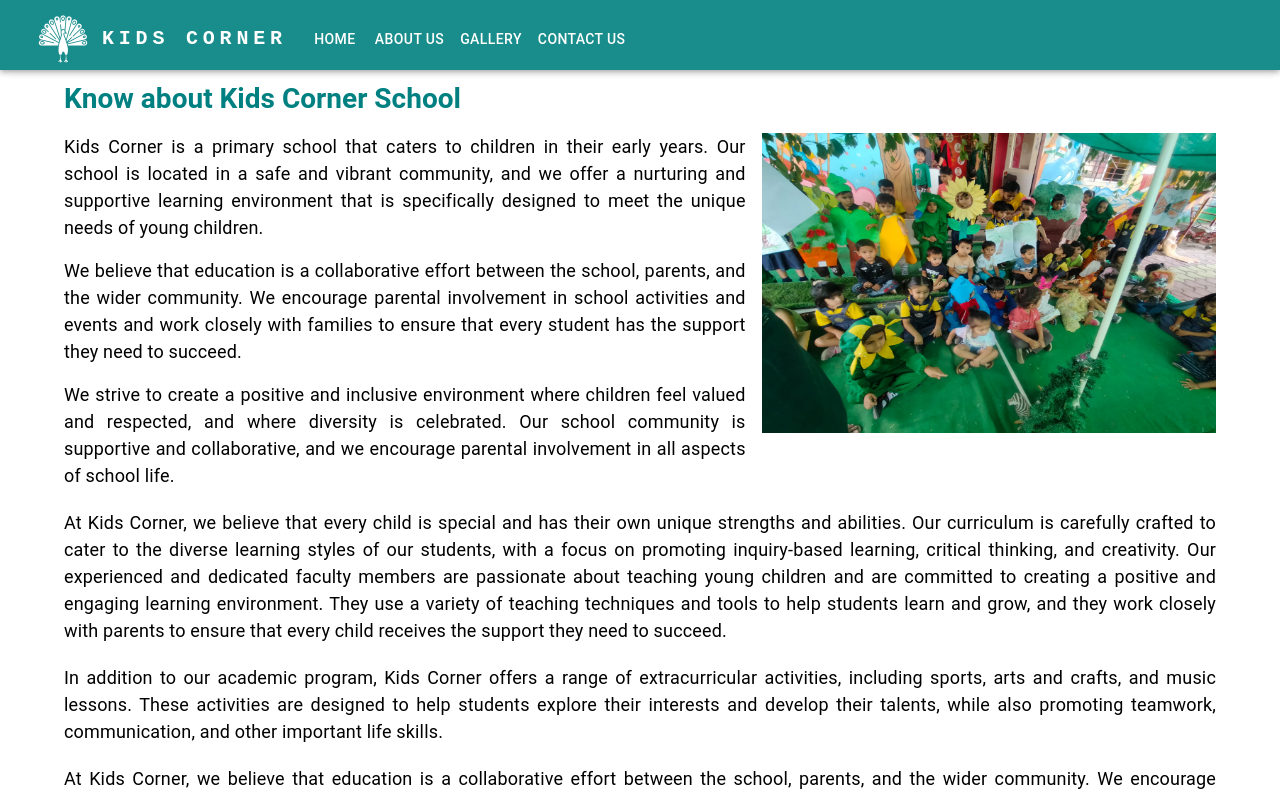
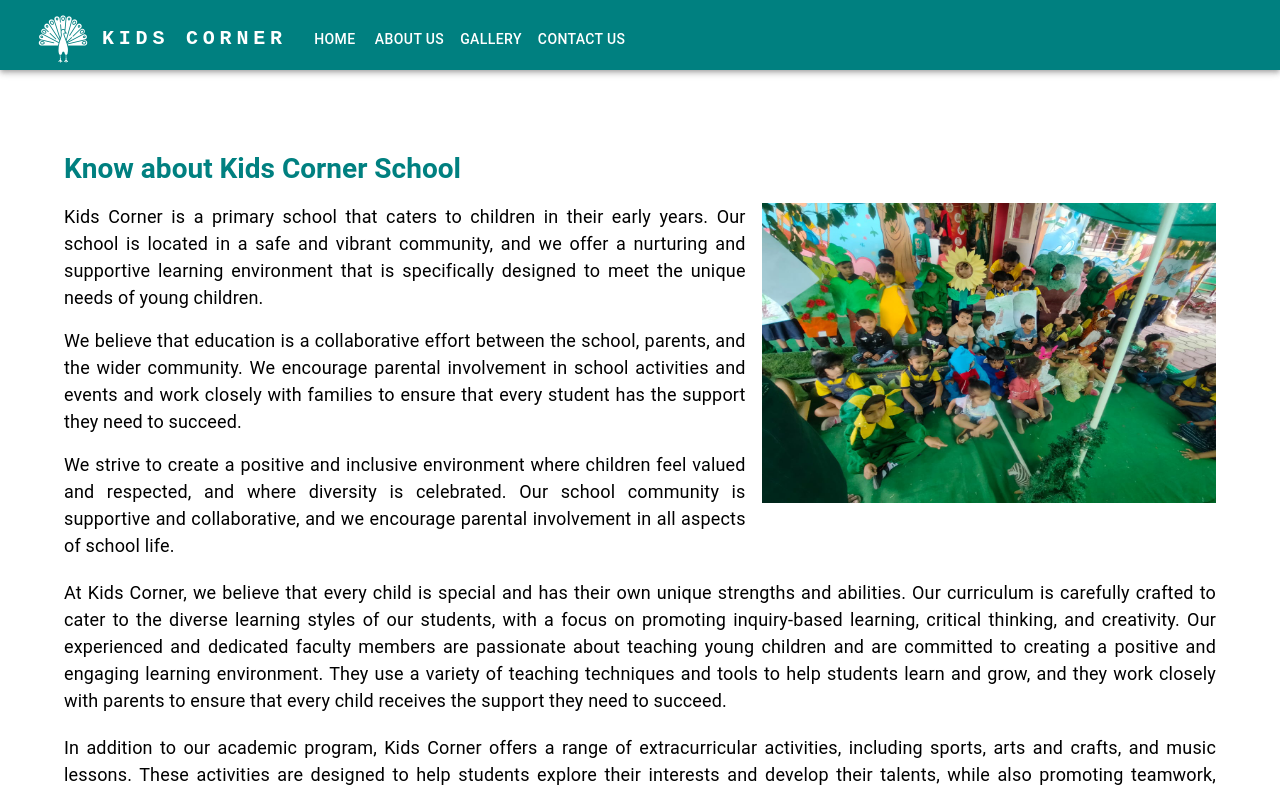
Before and after one commit to amaymandloi/kidscorner, a React (Create React App) app: page /#/about in a window 1280 px wide. Shown: the top 792 px of the page. Built offline with nearby package versions, Linux system fonts and the light colour scheme; what react-swipeable-views-utils would draw is missing.

Commit message:
Modified NavBar in AboutUs

```diff
--- a/src/Component/AboutUs.js
+++ b/src/Component/AboutUs.js
@@ -6,8 +6,8 @@ import kc03 from "../assets/kc03.jpg";
 
 export default function AboutUs() {
   return (
-    <Box mt={9}>
-      <NavBar posittion={"static"} />
+    <Box>
+      <NavBar position={"static"} />
       <Box sx={{ flexGrow: 1, mt: 10, mb: 10, ml: 8, mr: 8 }}>
         <Typography
           mb={2}
```
